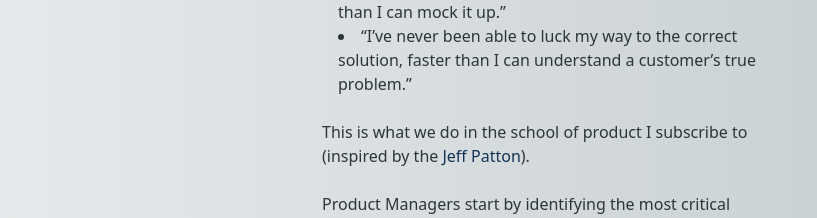
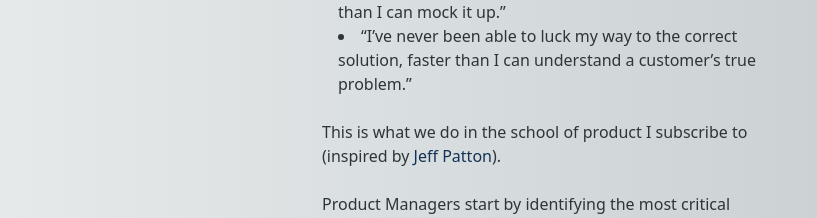
Before and after one commit to ZachLobato/zachlobato.com, a Vue app: page / in a window 1280 px wide. Shown: the part 1080-1298 px from the top of the page, without its empty margins (334-1151 px from the left). Built offline with nearby package versions, Linux system fonts and the light colour scheme.

Commit message:
tweak - removing unnecessary 'the'

```diff
--- a/src/views/HomeView.vue
+++ b/src/views/HomeView.vue
@@ -164,7 +164,7 @@
               <li>“I’ve never been able to luck my way to the correct solution, faster than I can understand a customer’s true problem.”</li>
             </ul>
             <br />
-            <p>This is what we do in the school of product I subscribe to (inspired by the <a target="_blank" class="dark:text-prussian-blue-200 text-prussian-blue-800 hover:text-mint-green-800 dark:hover:text-mint-green-200" href="https://jpattonassociates.com/">Jeff Patton</a>).</p>
+            <p>This is what we do in the school of product I subscribe to (inspired by <a target="_blank" class="dark:text-prussian-blue-200 text-prussian-blue-800 hover:text-mint-green-800 dark:hover:text-mint-green-200" href="https://jpattonassociates.com/">Jeff Patton</a>).</p>
             <br />
             <p>Product Managers start by identifying the most critical problems to solve by assessing the reach and impact of these issues on customers. Product Designers then create targeted solutions for these problems, each with a unique approach, and evaluate their confidence in the effectiveness of each. Software Engineers assess the feasibility of implementing these solutions.</p>
             <br />
```
